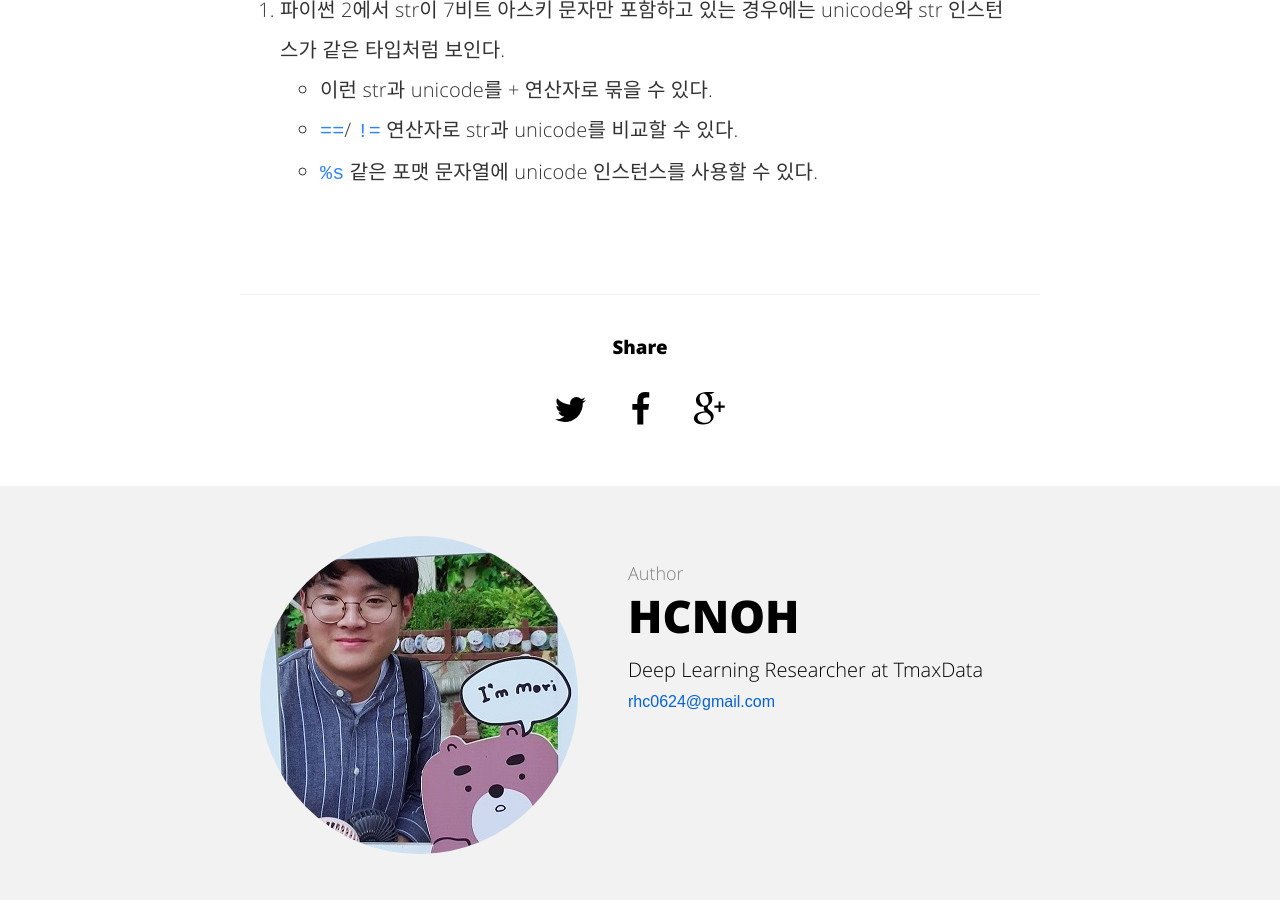
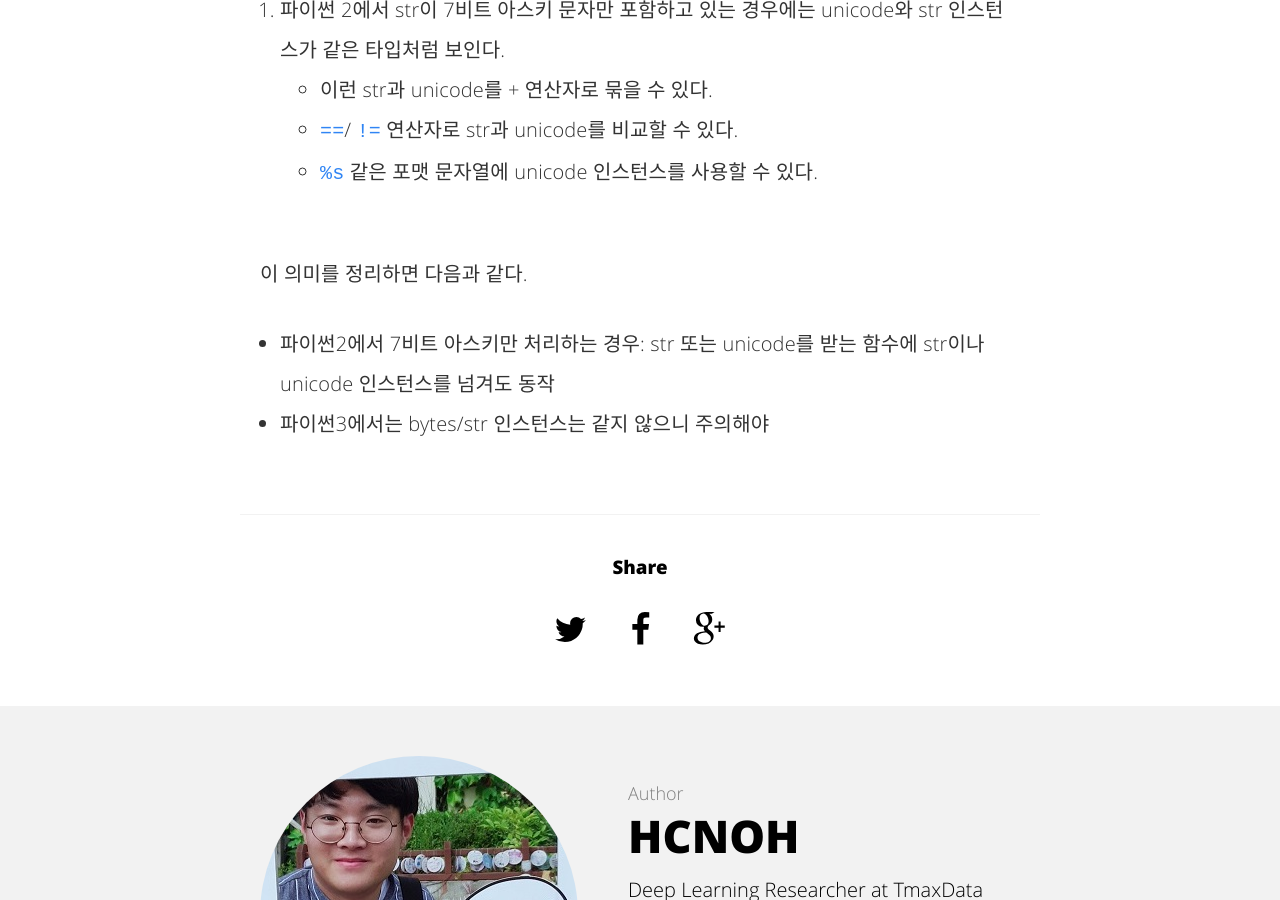
Before and after one commit to hcnoh/blog-prev, a Jekyll site: the page built from _posts/2018-09-09-effective-python-way03.md, in a window 1280 px wide and 900 px high, scrolled down 3929 px. Built offline with Jekyll 4.4.1, drawn with Linux system fonts in a browser that asks for light colours; comment, search, counter and statistics services are not loaded.

Commit message:
Update 2018-09-09-effective-python-way03.md

```diff
--- a/_posts/2018-09-09-effective-python-way03.md
+++ b/_posts/2018-09-09-effective-python-way03.md
@@ -78,3 +78,7 @@ def to_str(unicode_or_str):
 - 이런 str과 unicode를 + 연산자로 묶을 수 있다.
 - `==`/ `!=` 연산자로 str과 unicode를 비교할 수 있다.
 - `%s` 같은 포맷 문자열에 unicode 인스턴스를 사용할 수 있다.
+
+이 의미를 정리하면 다음과 같다.
+- 파이썬2에서 7비트 아스키만 처리하는 경우: str 또는 unicode를 받는 함수에 str이나 unicode 인스턴스를 넘겨도 동작
+- 파이썬3에서는 bytes/str 인스턴스는 같지 않으니 주의해야
```
